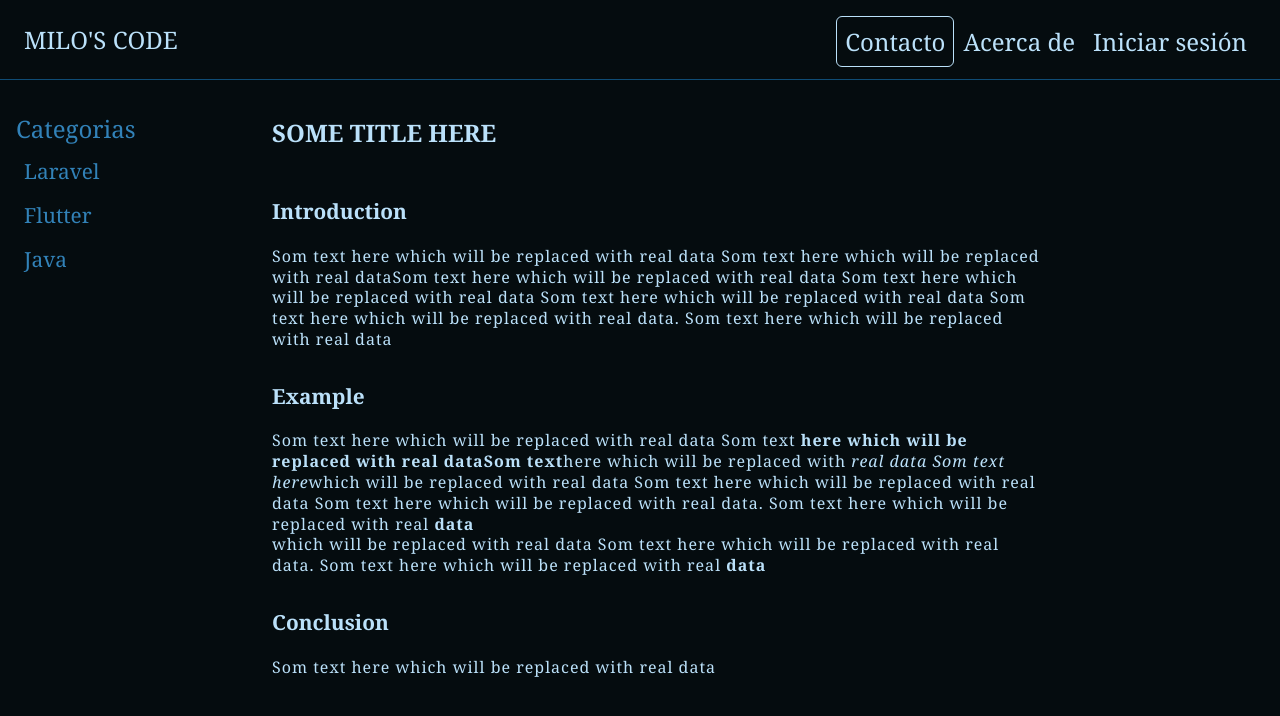
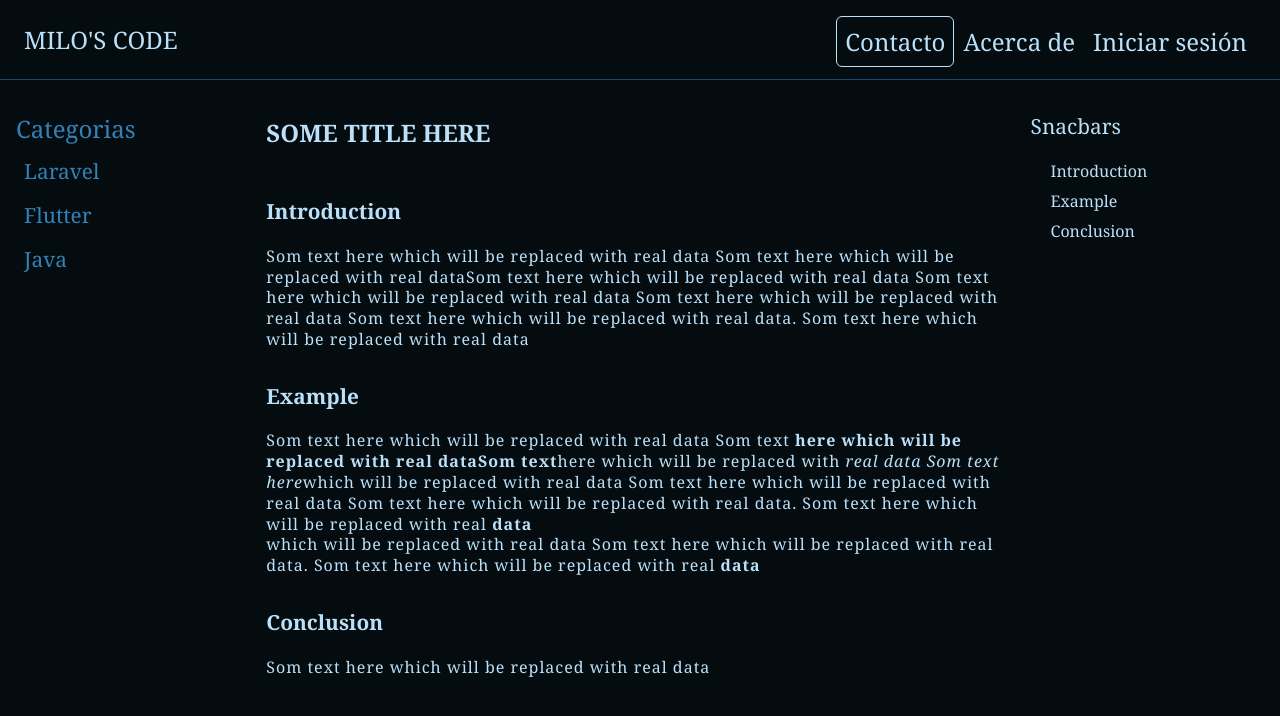
Before and after one commit to MiloJuarez/blog, a React app: page / in a window 1280 px wide. Shown: the top 716 px of the page. Built offline with nearby package versions, Linux system fonts and the light colour scheme.

Commit message:
Created post sections

```diff
--- /dev/null
+++ b/src/containers/PostSections.jsx
@@ -0,0 +1,23 @@
+import React from "react";
+import "@styles/PostSections.scss";
+
+const PostSections = ({ sections }) => {
+    return (
+        <div className='PostSections'>
+            <div className='PostSections__title'>Snacbars</div>
+            <ul className='PostSections__items'>
+                <li className='PostSections__item'>
+                    <a href='#introdution'>Introduction</a>
+                </li>
+                <li className='PostSections__item'>
+                    <a href='#example'>Example</a>
+                </li>
+                <li className='PostSections__item'>
+                    <a href='#conclusion'>Conclusion</a>
+                </li>
+            </ul>
+        </div>
+    );
+};
+
+export default PostSections;
--- a/src/pages/Home.jsx
+++ b/src/pages/Home.jsx
@@ -3,6 +3,7 @@ import Category from "@components/Category";
 import Categories from "@containers/Categories";
 import "@styles/Home.scss";
 import PostContent from "@containers/PostContent";
+import PostSections from "../containers/PostSections";
 
 const Home = () => {
     return (
@@ -65,6 +66,7 @@ const Home = () => {
                 />
             </Categories>
             <PostContent />
+            <PostSections />
         </div>
     );
 };
--- /dev/null
+++ b/src/styles/PostSections.scss
@@ -0,0 +1,25 @@
+@use "vars";
+
+.PostSections {
+    width: vars.$wsection;
+    margin-top: vars.$mb;
+    padding: vars.$pc 0 vars.$pc;
+    color: vars.$text-color;
+}
+.PostSections__title {
+    font-size: vars.$fs-md;
+}
+.PostSections__items {
+    list-style: none;
+    padding: 0 vars.$pc 0;
+}
+.PostSections__item a {
+    display: block;
+    padding: calc(vars.$m / 2);
+    font-size: vars.$fs-nr;
+    text-decoration: none;
+    color: vars.$text-color;
+}
+.PostSections__item a:hover {
+    color: vars.$secondary-color-ligth;
+}
--- a/src/styles/_vars.scss
+++ b/src/styles/_vars.scss
@@ -14,6 +14,6 @@ $m: 8px;
 $mb: 16px;
 $pc: 16px;
 $wcategory: 20%;
-$wsection: 15%;
+$wsection: 20%;
 $wcontent: 60%;
 $bradius: 6px;
```
